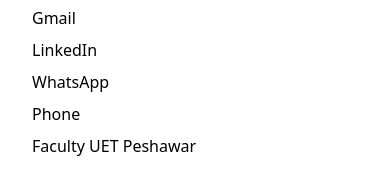
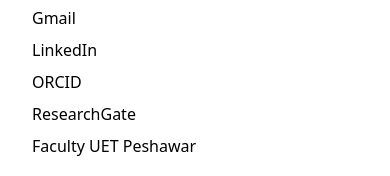
Before and after one commit to Hamid6426/abdul-shakoor-portfolio, a Next.js app: page /contact in a window 390 px wide. Shown: the part 1800-1976 px from the top of the page. Built offline with nearby package versions, Linux system fonts and the light colour scheme.

Commit message:
phone and whatsapp removed from footer

```diff
--- a/src/components/navigation/MainFooter.jsx
+++ b/src/components/navigation/MainFooter.jsx
@@ -20,8 +20,11 @@
           name: "LinkedIn",
           href: "https://www.linkedin.com/in/dr-abdul-shakoor-66309651/",
         },
-        { name: "WhatsApp", href: "https://wa.me/+923455646565" },
-        { name: "Phone", href: "tel:+923455646565" },
+        { name: "ORCID", href: "https://orcid.org/0000-0003-2101-077X" },
+        {
+          name: "ResearchGate",
+          href: "http://researchgate.net/profile/Dr-Abdul-Shakoor",
+        },
         {
           name: "Faculty UET Peshawar",
           href: "https://www.uetpeshawar.edu.pk/facmech.php",
```
